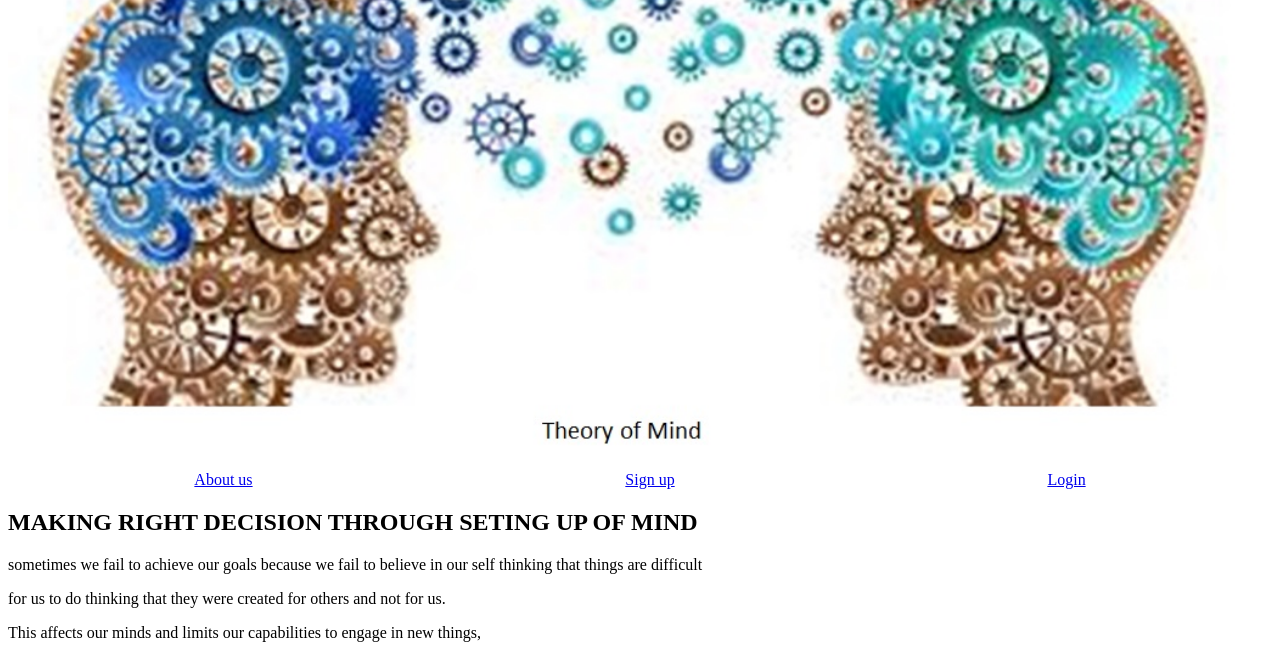
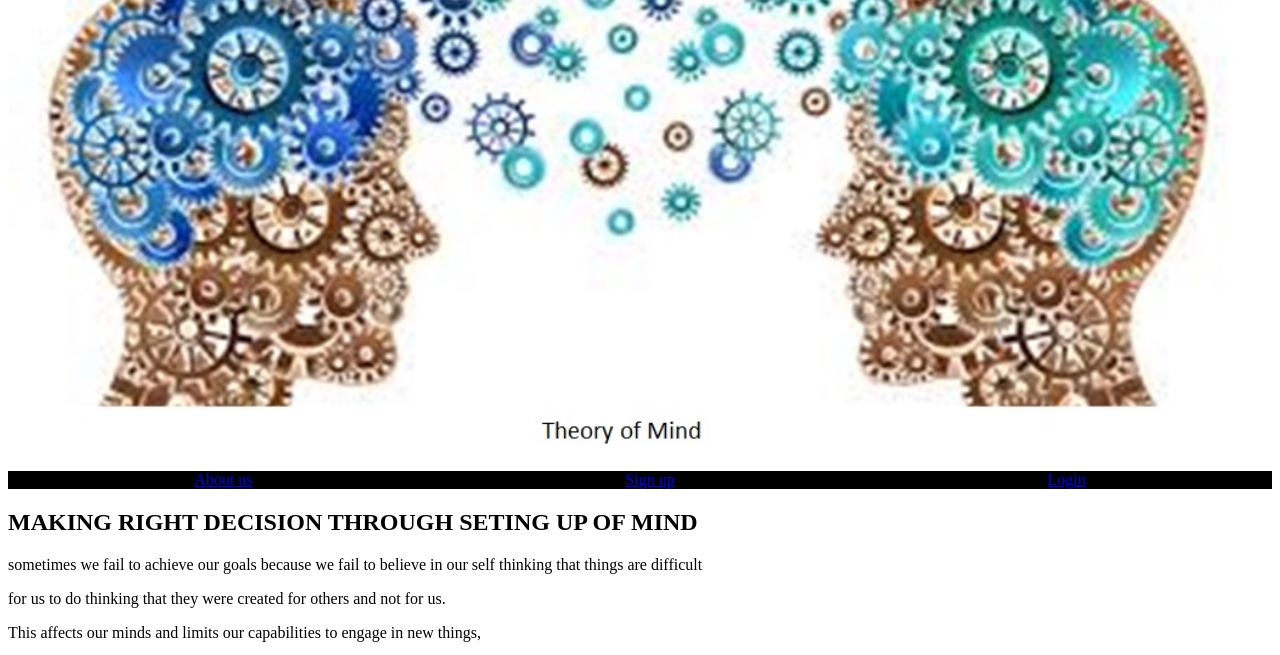
Before and after one commit to David5627/MINDSET, a plain HTML site: page index.html in a window 1280 px wide. Shown: the part 139-794 px from the top of the page. Drawn offline with Linux system fonts and the light colour scheme.

Commit message:
modified pages

```diff
--- a/styles.css
+++ b/styles.css
@@ -23,4 +23,9 @@
     display:flex;
     font-size: inherit;
     justify-content: space-around;
+    color: white;
 }
+nav{
+    background-color: black;
+    background-size: 40px;
+}
```
